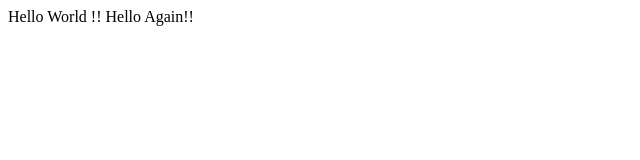
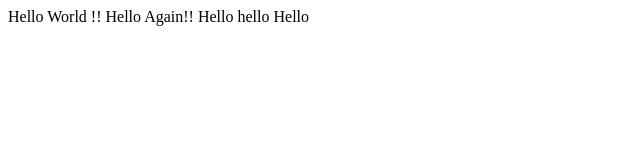
Before and after one commit to Moghirahassan/lecture, a plain HTML site: page hello.html in a window 1280 px wide. Shown: the whole page, without its empty margins (0-640 px from the left). Drawn offline with Linux system fonts and the light colour scheme.

Commit message:
Update hello.html

```diff
--- a/hello.html
+++ b/hello.html
@@ -4,6 +4,6 @@
 	<title>My Webpage</title>
 </head>
 <body>
-    Hello World !! Hello Again!!
+    Hello World !! Hello Again!! Hello hello Hello
 </body>
 </html>
```
